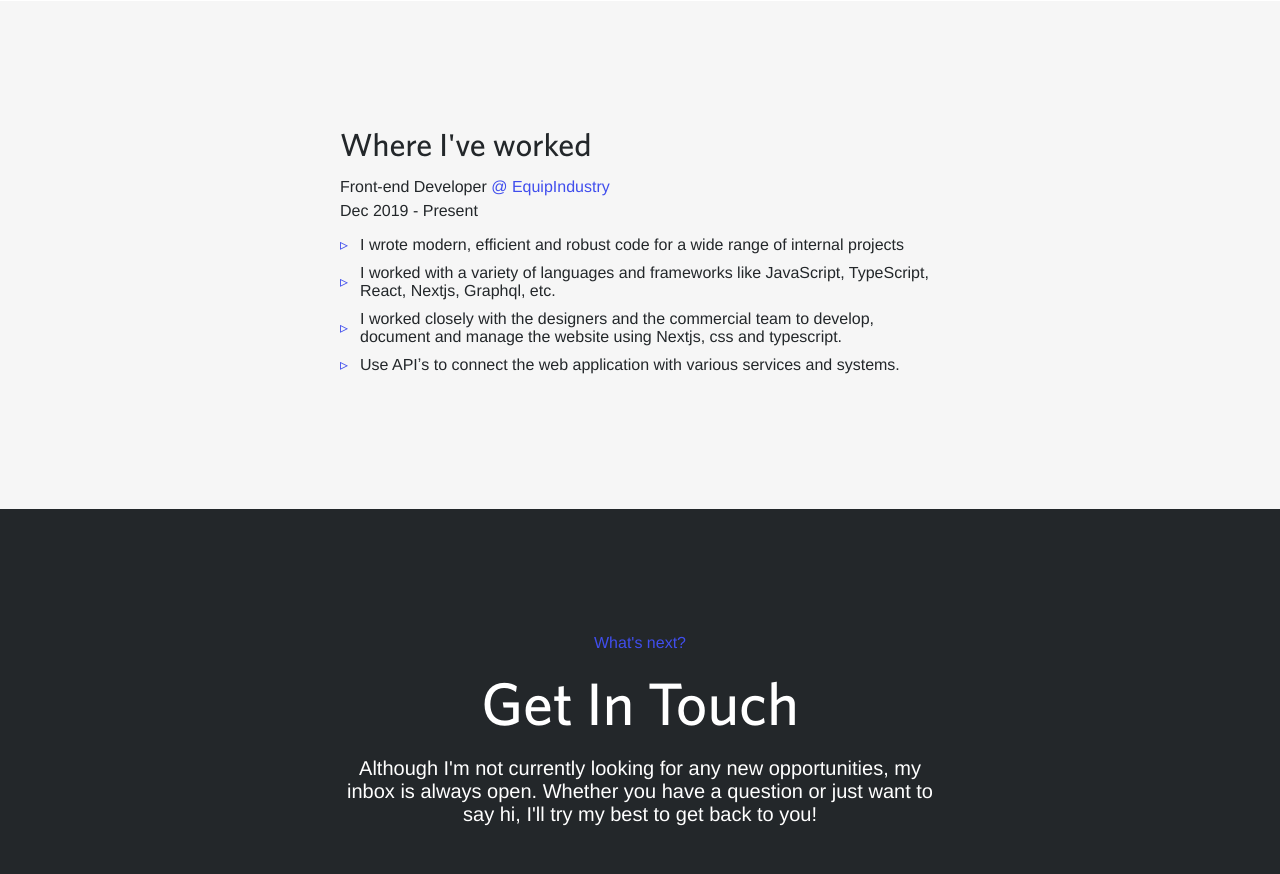
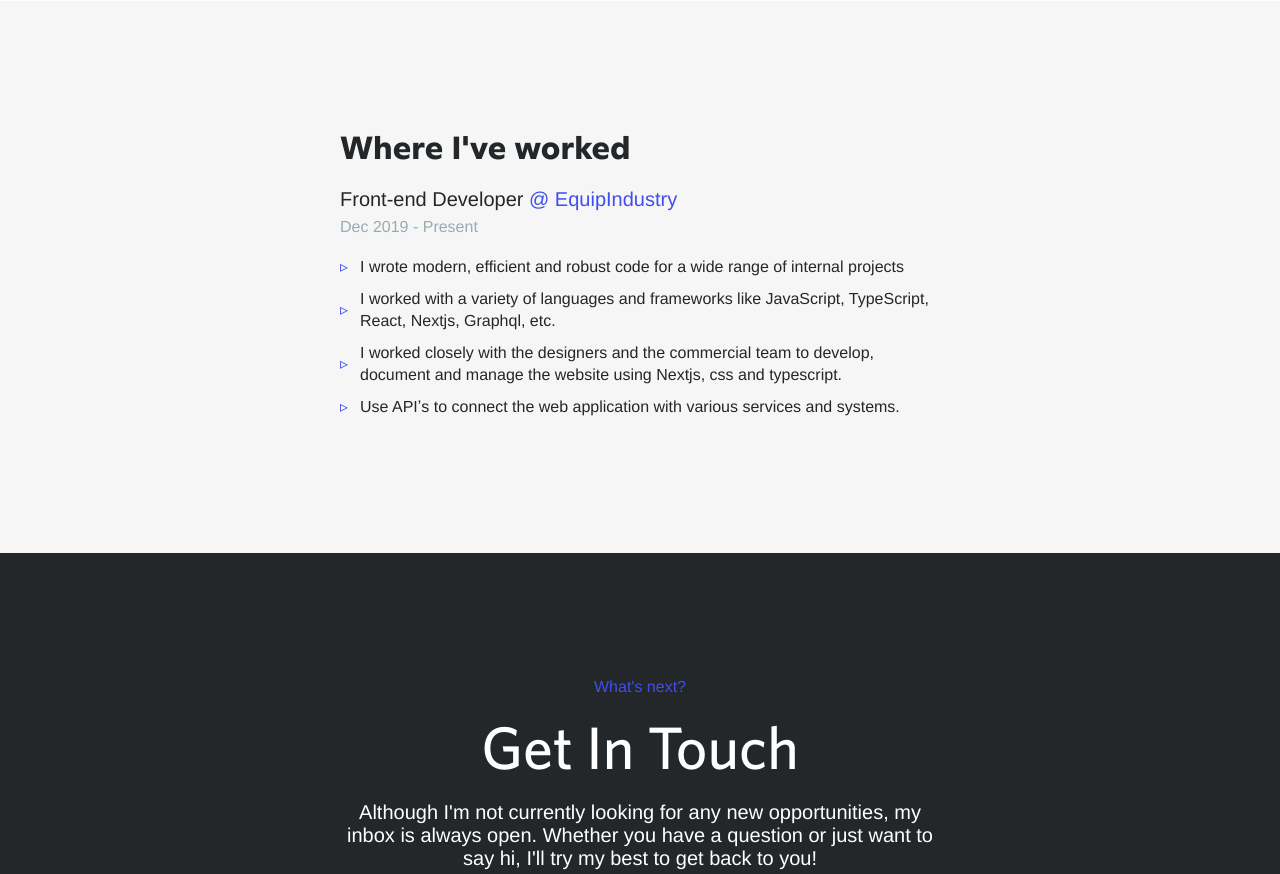
Before and after one commit to Aireck2/portfolio-ts, a Next.js app: page / in a window 1280 px wide. Shown: the part 1640-2514 px from the top of the page. Built offline with nearby package versions, Linux system fonts and the light colour scheme; a web font is replaced by a local one.

Commit message:
feat: implement styles for experience section (#31)

```diff
--- a/styles/widgets/IExperience.module.scss
+++ b/styles/widgets/IExperience.module.scss
@@ -7,19 +7,20 @@
   }
 
   &__heading {
-    font-family: $font-primary;
+    font-family: $font-display;
     font-size: 32px;
     color: $not-quite-black;
+    font-weight: 900;
   }
 
   &__subheading {
     margin-bottom: 5px;
-    font-weight: 500;
+    font-size: clamp(16px, 2vw, 20px);
   }
 
   &__body {
     font-family: $font-primary;
-    color: $not-quite-black;
+    color: $greyple;
     font-size: 16px;
   }
 
@@ -28,6 +29,8 @@
       padding: 0;
       display: grid;
       grid-template-columns: 1fr;
+      font-size: clamp(16px, 2vw, 20px);
+      line-height: 22px;
     }
     &_item {
       position: relative;
@@ -62,7 +65,7 @@
         content: '';
         display: block;
         width: 0px;
-        height: 1px;
+        height: 2px;
         position: relative;
         bottom: 0;
         background-color: $brand;
```
